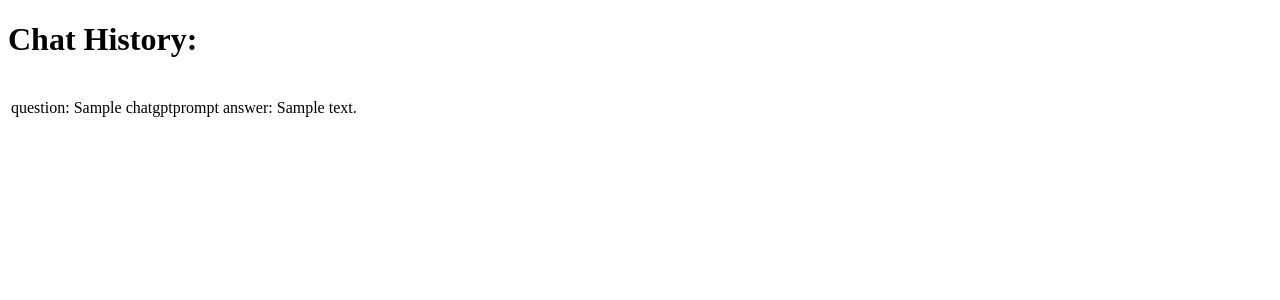
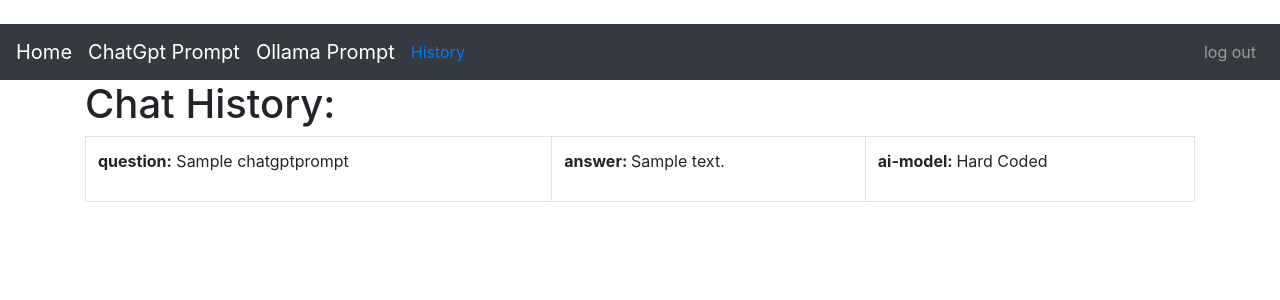
Before and after one commit to pavlicic1marko/AI-integrations, a Django app: page /chat-history/ in a window 1280 px wide. Shown: the top 300 px of the page. Run offline with Django 5.2, Linux system fonts and the light colour scheme; a user stored in the database is signed in; tables that the repository leaves empty hold one stand-in row (values such as "Sample post"); some libraries are stand-ins or nearby versions.

Commit message:
add chat-history link to base, edit chat history to shoe aimodel, change urls for chat history

```diff
--- a/AI_Integrations/djangoWebapp/templates/authenticate/base.html
+++ b/AI_Integrations/djangoWebapp/templates/authenticate/base.html
@@ -13,12 +13,15 @@
   <body>
   <br/>
     <nav class="navbar navbar-expand-lg navbar-dark bg-dark">
-      <a class="navbar-brand" href="{% url 'home' %}">Auth</a>
+      <a class="navbar-brand" href="{% url 'home' %}">Home</a>
       {% if user.is_authenticated %}
         <a class="navbar-brand" href="{% url 'prompt' %}">ChatGpt Prompt</a>
       {% endif %}
       {% if user.is_authenticated %}
         <a class="navbar-brand" href="{% url 'ollama-prompt' %}">Ollama Prompt</a>
+      {% endif %}
+      {% if user.is_authenticated %}
+        <a class="chat-history" href="{% url 'history' %}">History</a>
       {% endif %}
       <button class="navbar-toggler" type="button" data-toggle="collapse" data-target="#navbarSupportedContent" aria-controls="navbarSupportedContent" aria-expanded="false" aria-label="Toggle navigation">
         <span class="navbar-toggler-icon"></span>
--- a/AI_Integrations/djangoWebapp/templates/authenticate/chat-history.html
+++ b/AI_Integrations/djangoWebapp/templates/authenticate/chat-history.html
@@ -1,26 +1,17 @@
-<!DOCTYPE html>
-<html lang="en">
-<head>
-  <meta charset="UTF-8">
-  <title>Chat History</title>
-</head>
-<body>
+{% extends 'authenticate/base.html' %}
+
+{% block content %}
     <h1>Chat History:</h1>
 
     {%if all_items %}
         <table class="table table-bordered">
         {% for object in all_items %}
                 <tr>
-                    <td><p>question: {{object.question}} </p></td>
-                    <td><p>answer: {{object.answer}} </p></td>
-                    <!-- <td><p>ai-model:{{object.aiModel}} </p></td> -->
+                    <td><p><b>question:</b> {{object.question}} </p></td>
+                    <td><p><b>answer: </b>{{object.answer}} </p></td>
+                    <td><p><b>ai-model: </b> Hard Coded </p></td>
                 </tr>
         {% endfor %}
         </table>
     {% endif %}
-
-
-
-
-</body>
-</html>
+{% endblock %}
--- a/AI_Integrations/djangoWebapp/urls.py
+++ b/AI_Integrations/djangoWebapp/urls.py
@@ -8,6 +8,6 @@ urlpatterns = [
     path('register/',views.register_user,name='register'),
     path('prompt/', views.chat_gpt_prompt_page, name='prompt'),
     path('ollama-prompt/', views.ollama_prompt_page, name='ollama-prompt'),
-    path('chat-history/', views.user_chat_history, name='chat-history'),
+    path('chat-history/', views.user_chat_history, name='history'),
 
 ]
```
Lines whose indentation alone changed are shown as unchanged.
